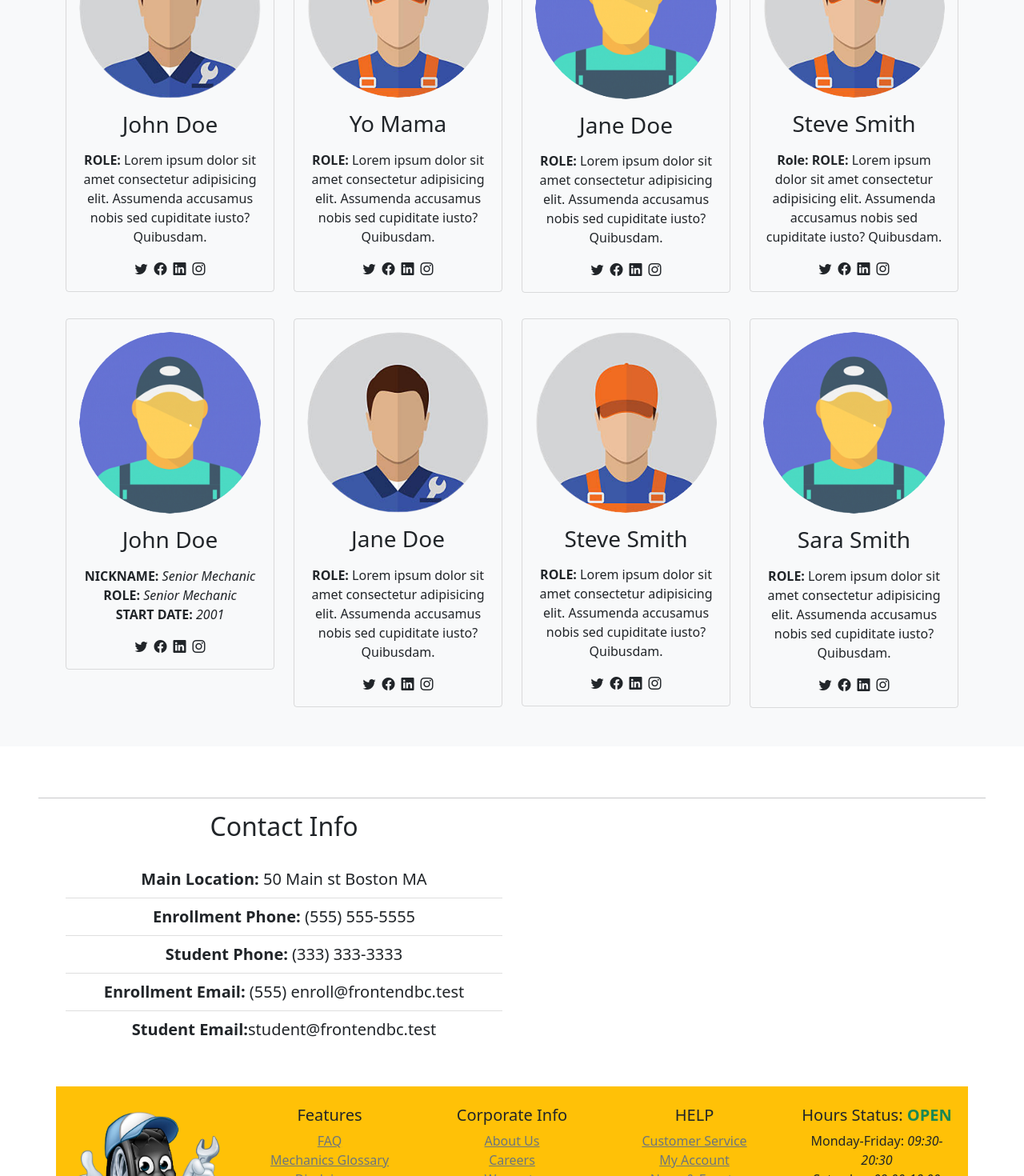
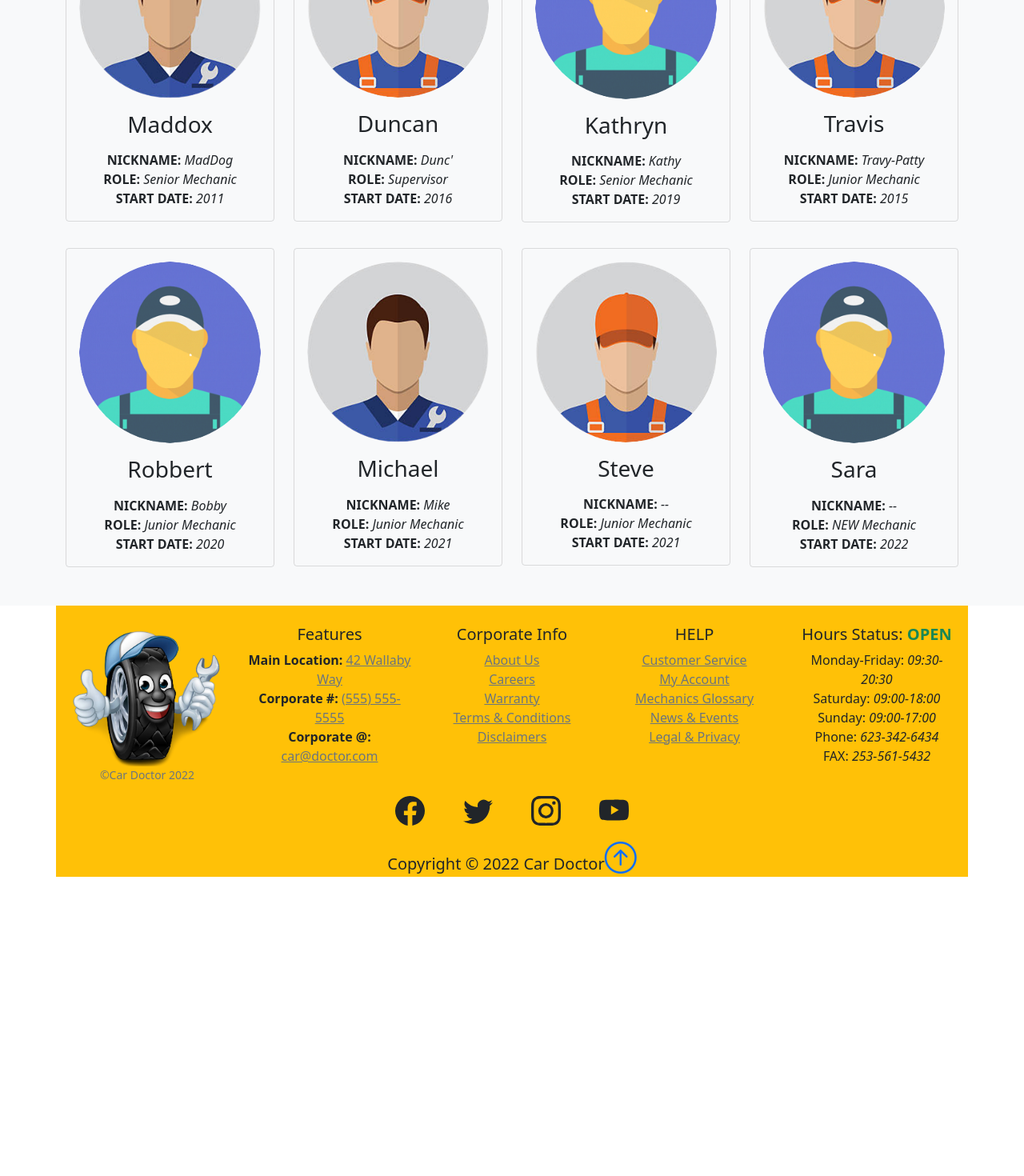
Before and after one commit to MichiasShiferaw/project, a React (Create React App) app: page / in a window 1280 px wide. Shown: the part 4080-5550 px from the top of the page at 80% size. After the commit the page ends 5192 px from the top, so only its background shows below. Built offline with nearby package versions, Linux system fonts and the light colour scheme.

Commit message:
Added footer

```diff
--- a/src/App.js
+++ b/src/App.js
@@ -9,7 +9,6 @@ import {default as Sidebar} from './sidebar';
 import {default as Banner} from './Intro/index';
 import {default as Promo} from './Intro/promo';
 import {default as Prices} from './Pricing/prices';
-import {default as ContactInfo} from './Footer/contactInfo';
 import {default as Team} from './Footer/team';
 import {default as NavBar } from './Intro/Navbar/navbar'
 // import {default as CarComponent} from './Checkout/Car/carComponent';
@@ -32,7 +31,7 @@ function App() {
 
       {/* <Booking/> */}
       <Team/>
-      <ContactInfo/>
+
       {/* <CarComponent/> */}
       <Footer/>
 
--- a/src/Footer/contactInfo.js
+++ /dev/null
@@ -1,36 +0,0 @@
-export default function ContactInfo (){
-    return(
-         // <!-- Contact & Map -->
-    <section className="p-5">
-        <hr/>
-        <div className="container">
-            <div className="row g-4">
-                <div className="col-md">
-                    <h2 className="text-center mb-4">Contact Info</h2>
-                    <ul className="list-group list-group-flush lead">
-                        <li className="list-group-item">
-                            <span className="fw-bold">Main Location:</span> 50 Main st Boston MA
-                        </li>
-                        <li className="list-group-item">
-                            <span className="fw-bold">Enrollment Phone:</span> (555) 555-5555
-                        </li>
-                        <li className="list-group-item">
-                            <span className="fw-bold">Student Phone:</span> (333) 333-3333
-                        </li>
-                        <li className="list-group-item">
-                            <span className="fw-bold">Enrollment Email:</span> (555)
-                            enroll@frontendbc.test
-                        </li>
-                        <li className="list-group-item">
-                            <span className="fw-bold">Student Email:</span>
-                            student@frontendbc.test
-                        </li>
-                    </ul>
-                </div>
-                <div className="col-md">
-                    <div id="map"></div>
-                </div>
-            </div>
-        </div>
-    </section>
-    )};
--- a/src/Footer/footer.js
+++ b/src/Footer/footer.js
@@ -10,18 +10,21 @@ function Footer2 () {
     <div className="col-6 col-md">
       <h5>Features</h5>
       <ul className="list-unstyled text-small">
-        <li><a className="link-secondary" href="/#">FAQ</a></li>
-        <li><a className="link-secondary" href="/#">Mechanics Glossary</a></li>
-        <li><a className="link-secondary" href="/#">Disclaimers</a></li>
+        <li><b>Main Location: </b><a className="link-secondary" href="/#">42 Wallaby Way </a></li>
+        <li><b>Corporate #: </b> <a className="link-secondary" href="/#">(555) 555-5555 </a></li>
+        <li><b>Corporate @: </b><a className="link-secondary" href="/#">car@doctor.com </a></li>
+
       </ul>
     </div>
     <div className="col-6 col-md">
       <h5>Corporate Info</h5>
       <ul className="list-unstyled text-small">
+
         <li><a className="link-secondary" href="/#">About Us</a></li>
         <li><a className="link-secondary" href="/#">Careers</a></li>
         <li><a className="link-secondary" href="/#">Warranty</a></li>
         <li><a className="link-secondary" href="/#">Terms &amp; Conditions</a></li>
+        <li><a className="link-secondary" href="/#">Disclaimers</a></li>
       </ul>
     </div>
     <div className="col-6 col-md">
@@ -29,6 +32,7 @@ function Footer2 () {
       <ul className="list-unstyled text-small">
         <li><a className="link-secondary" href="/#">Customer Service</a></li>
         <li><a className="link-secondary" href="/#">My Account</a></li>
+        <li><a className="link-secondary" href="/#">Mechanics Glossary</a></li>
         <li><a className="link-secondary" href="/#">News &amp; Events</a></li>
         <li><a className="link-secondary" href="/#">Legal &amp; Privacy</a></li>
       </ul>
--- a/src/Footer/team.js
+++ b/src/Footer/team.js
@@ -2,8 +2,8 @@ export default function Team (){
     return(
     <section id="instructors" className="p-5 bg-light">
         <div className="container">
-            <h2 className="text-center text-white">About the Team</h2>
-            <p className="lead text-center text-white mb-5">
+            <h2 className="text-center text-dark">About the Team</h2>
+            <p className="lead text-center text-dark mb-5">
                 Our instructors all have 5+ years working as a web developer in the
                 industry
             </p>
@@ -12,15 +12,13 @@ export default function Team (){
                     <div className="card bg-transparent">
                         <div className="card-body text-center">
                             <img src="/assets/images/Profile1.png" width= "100%" className="rounded-circle mb-3" alt="" />
-                            <h3 className="card-title mb-3">John Doe</h3>
+                            <h3 className="card-title mb-3">Maddox</h3>
                             <p className="card-text">
-                                <b>ROLE: </b>Lorem ipsum dolor sit amet consectetur adipisicing elit.
-                                Assumenda accusamus nobis sed cupiditate iusto? Quibusdam.
+                                <b>NICKNAME: </b><i>MadDog</i><br/>
+                                <b>ROLE: </b><i>Senior Mechanic</i><br/>
+                                <b>START DATE: </b> <i>2011</i>
                             </p>
-                            <a href="/#"><i className="bi bi-twitter text-dark mx-1"></i></a>
-                            <a href="/#"><i className="bi bi-facebook text-dark mx-1"></i></a>
-                            <a href="/#"><i className="bi bi-linkedin text-dark mx-1"></i></a>
-                            <a href="/#"><i className="bi bi-instagram text-dark mx-1"></i></a>
+
                         </div>
                     </div>
                 </div>
@@ -28,15 +26,13 @@ export default function Team (){
                     <div className="card bg-transparent">
                         <div className="card-body text-center">
                             <img src="/assets/images/Profile2.png" width= "100%" className="rounded-circle mb-3" alt="" />
-                            <h3 className="card-title mb-3">Yo Mama</h3>
+                            <h3 className="card-title mb-3">Duncan</h3>
                             <p className="card-text">
-                                <b>ROLE: </b>Lorem ipsum dolor sit amet consectetur adipisicing elit.
-                                Assumenda accusamus nobis sed cupiditate iusto? Quibusdam.
+                                <b>NICKNAME: </b><i>Dunc'</i><br/>
+                                <b>ROLE: </b><i>Supervisor</i><br/>
+                                <b>START DATE: </b> <i>2016</i>
                             </p>
-                            <a href="/#"><i className="bi bi-twitter text-dark mx-1"></i></a>
-                            <a href="/#"><i className="bi bi-facebook text-dark mx-1"></i></a>
-                            <a href="/#"><i className="bi bi-linkedin text-dark mx-1"></i></a>
-                            <a href="/#"><i className="bi bi-instagram text-dark mx-1"></i></a>
+
                         </div>
                     </div>
                 </div>
@@ -45,15 +41,13 @@ export default function Team (){
                     <div className="card bg-transparent">
                         <div className="card-body text-center">
                             <img src="/assets/images/Profile3.png" width= "100%" className="rounded-circle mb-3" alt="" />
-                            <h3 className="card-title mb-3">Jane Doe</h3>
+                            <h3 className="card-title mb-3">Kathryn</h3>
                             <p className="card-text">
-                                <b>ROLE: </b>Lorem ipsum dolor sit amet consectetur adipisicing elit.
-                                Assumenda accusamus nobis sed cupiditate iusto? Quibusdam.
+                                <b>NICKNAME: </b><i>Kathy</i><br/>
+                                <b>ROLE: </b><i>Senior Mechanic</i><br/>
+                                <b>START DATE: </b> <i>2019</i>
                             </p>
-                            <a href="/#"><i className="bi bi-twitter text-dark mx-1"></i></a>
-                            <a href="/#"><i className="bi bi-facebook text-dark mx-1"></i></a>
-                            <a href="/#"><i className="bi bi-linkedin text-dark mx-1"></i></a>
-                            <a href="/#"><i className="bi bi-instagram text-dark mx-1"></i></a>
+
                         </div>
                     </div>
                 </div>
@@ -62,15 +56,13 @@ export default function Team (){
                     <div className="card bg-transparent">
                         <div className="card-body text-center">
                             <img src="/assets/images/Profile2.png" width= "100%" className="rounded-circle mb-3" alt="" />
-                            <h3 className="card-title mb-3">Steve Smith</h3>
+                            <h3 className="card-title mb-3">Travis</h3>
                             <p className="card-text">
-                                <b>Role: </b><b>ROLE: </b>Lorem ipsum dolor sit amet consectetur adipisicing elit.
-                                Assumenda accusamus nobis sed cupiditate iusto? Quibusdam.
+                                <b>NICKNAME: </b><i>Travy-Patty</i><br/>
+                                <b>ROLE: </b><i>Junior Mechanic</i><br/>
+                                <b>START DATE: </b> <i>2015</i>
                             </p>
-                            <a href="/#"><i className="bi bi-twitter text-dark mx-1"></i></a>
-                            <a href="/#"><i className="bi bi-facebook text-dark mx-1"></i></a>
-                            <a href="/#"><i className="bi bi-linkedin text-dark mx-1"></i></a>
-                            <a href="/#"><i className="bi bi-instagram text-dark mx-1"></i></a>
+
                         </div>
                     </div>
                 </div>
@@ -81,17 +73,14 @@ export default function Team (){
                         <div className="card-body text-center">
                             <img src="/assets/images/Profile3.png" width= "100%" className="rounded-circle mb-3"
                                 alt="" />
-                            <h3 className="card-title mb-3">John Doe</h3>
+                            <h3 className="card-title mb-3">Robbert</h3>
                             <p className="card-text">
-                                <b>NICKNAME: </b><i>Senior Mechanic</i><br/>
-                                <b>ROLE: </b><i>Senior Mechanic</i><br/>
-                                <b>START DATE: </b> <i>2001</i>
+                                <b>NICKNAME: </b><i>Bobby</i><br/>
+                                <b>ROLE: </b><i>Junior Mechanic</i><br/>
+                                <b>START DATE: </b> <i>2020</i>
 
                             </p>
-                            <a href="/#"><i className="bi bi-twitter text-dark mx-1"></i></a>
-                            <a href="/#"><i className="bi bi-facebook text-dark mx-1"></i></a>
-                            <a href="/#"><i className="bi bi-linkedin text-dark mx-1"></i></a>
-                            <a href="/#"><i className="bi bi-instagram text-dark mx-1"></i></a>
+
                         </div>
                     </div>
                 </div>
@@ -101,15 +90,13 @@ export default function Team (){
                         <div className="card-body text-center">
                             <img src="/assets/images/Profile1.png" width= "100%" className="rounded-circle mb-3"
                                 alt="" />
-                            <h3 className="card-title mb-3">Jane Doe</h3>
+                            <h3 className="card-title mb-3">Michael</h3>
                             <p className="card-text">
-                                <b>ROLE: </b>Lorem ipsum dolor sit amet consectetur adipisicing elit.
-                                Assumenda accusamus nobis sed cupiditate iusto? Quibusdam.
+                                <b>NICKNAME: </b><i>Mike</i><br/>
+                                <b>ROLE: </b><i>Junior Mechanic</i><br/>
+                                <b>START DATE: </b> <i>2021</i>
                             </p>
-                            <a href="/#"><i className="bi bi-twitter text-dark mx-1"></i></a>
-                            <a href="/#"><i className="bi bi-facebook text-dark mx-1"></i></a>
-                            <a href="/#"><i className="bi bi-linkedin text-dark mx-1"></i></a>
-                            <a href="/#"><i className="bi bi-instagram text-dark mx-1"></i></a>
+
                         </div>
                     </div>
                 </div>
@@ -119,15 +106,13 @@ export default function Team (){
                         <div className="card-body text-center">
                             <img src="/assets/images/Profile2.png" width= "100%" className="rounded-circle mb-3"
                                 alt="" />
-                            <h3 className="card-title mb-3">Steve Smith</h3>
+                            <h3 className="card-title mb-3">Steve</h3>
                             <p className="card-text">
-                                <b>ROLE: </b>Lorem ipsum dolor sit amet consectetur adipisicing elit.
-                                Assumenda accusamus nobis sed cupiditate iusto? Quibusdam.
+                                <b>NICKNAME: </b><i>--</i><br/>
+                                <b>ROLE: </b><i>Junior Mechanic</i><br/>
+                                <b>START DATE: </b> <i>2021</i>
                             </p>
-                            <a href="/#"><i className="bi bi-twitter text-dark mx-1"></i></a>
-                            <a href="/#"><i className="bi bi-facebook text-dark mx-1"></i></a>
-                            <a href="/#"><i className="bi bi-linkedin text-dark mx-1"></i></a>
-                            <a href="/#"><i className="bi bi-instagram text-dark mx-1"></i></a>
+
                         </div>
                     </div>
                 </div>
@@ -137,15 +122,13 @@ export default function Team (){
                         <div className="card-body text-center">
                             <img src="/assets/images/Profile3.png" width= "100%" className="rounded-circle mb-3"
                                 alt="" />
-                            <h3 className="card-title mb-3">Sara Smith</h3>
+                            <h3 className="card-title mb-3">Sara </h3>
                             <p className="card-text">
-                                <b>ROLE: </b>Lorem ipsum dolor sit amet consectetur adipisicing elit.
-                                Assumenda accusamus nobis sed cupiditate iusto? Quibusdam.
+                                <b>NICKNAME: </b><i>--</i><br/>
+                                <b>ROLE: </b><i>NEW Mechanic</i><br/>
+                                <b>START DATE: </b> <i>2022</i>
                             </p>
-                            <a href="/#"><i className="bi bi-twitter text-dark mx-1"></i></a>
-                            <a href="/#"><i className="bi bi-facebook text-dark mx-1"></i></a>
-                            <a href="/#"><i className="bi bi-linkedin text-dark mx-1"></i></a>
-                            <a href="/#"><i className="bi bi-instagram text-dark mx-1"></i></a>
+
                         </div>
                     </div>
                 </div>
```
